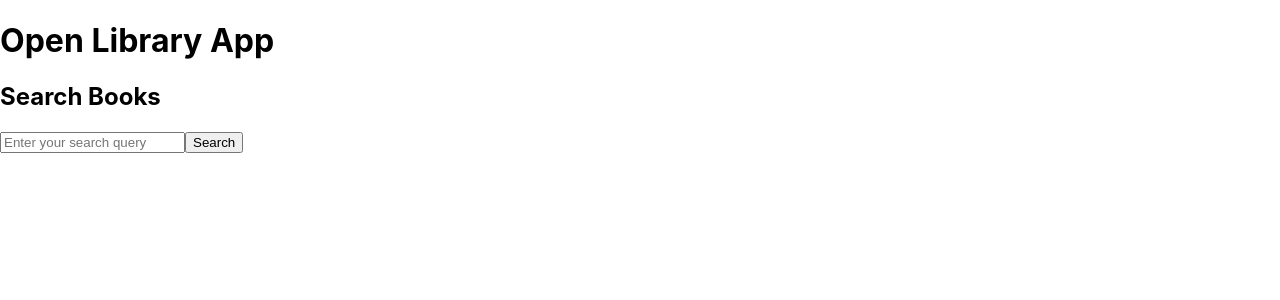
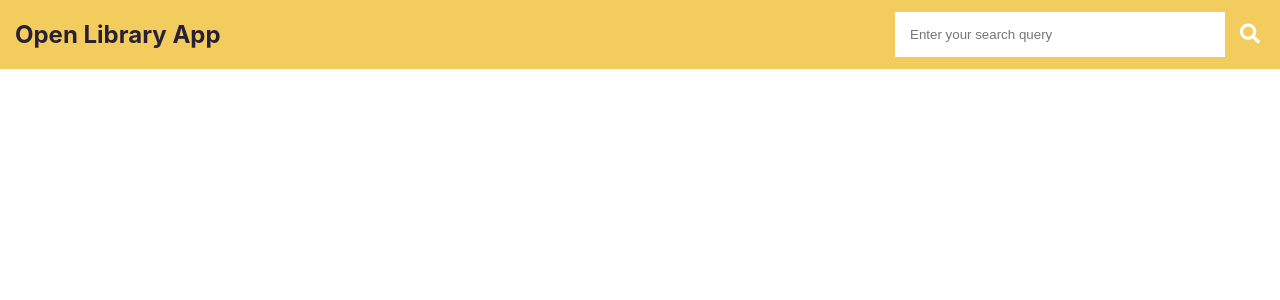
Before and after one commit to philknowles/yellowbookbag, a React (Create React App) app: page / in a window 1280 px wide. Shown: the top 300 px of the page. Built offline with nearby package versions, Linux system fonts and the light colour scheme.

Commit message:
Added color, positioning, and details for the book search

```diff
--- a/public/index.html
+++ b/public/index.html
@@ -25,6 +25,9 @@
       Learn how to configure a non-root public URL by running `npm run build`.
     -->
     <title>React App</title>
+    <link
+      rel="stylesheet" href="https://cdnjs.cloudflare.com/ajax/libs/font-awesome/5.15.1/css/all.min.css"
+    />
   </head>
   <body>
     <noscript>You need to enable JavaScript to run this app.</noscript>
--- a/src/App.js
+++ b/src/App.js
@@ -5,7 +5,6 @@ import BookList from './components/BookList';
 const App = () => {
   return (
     <div>
-      <h1>Open Library App</h1>
       <BookList />
     </div>
   );
--- /dev/null
+++ b/src/components/BookList.css
@@ -0,0 +1,55 @@
+/* BookList.css */
+.book-container {
+  display: flex;
+  flex-direction: column;
+  align-items: center;
+  margin-bottom: 20px; /* Adjust as needed */
+}
+
+.book-info {
+  display: flex;
+  flex-direction: column;
+  align-items: center;
+  margin-bottom: 10px; /* Adjust as needed */
+}
+
+.book-details {
+  flex-grow: 1;
+  margin-top: 20px; /* Adjust as needed */
+}
+
+.book-details button {
+  margin-top: 10px; /* Adjust as needed */
+}
+
+/* Additional styles for better readability */
+ul {
+  list-style: none;
+  padding: 0;
+}
+
+.pagination {
+  display: flex;
+  list-style: none;
+  padding: 0;
+}
+
+.pagination li {
+  margin-right: 5px;
+}
+
+.pagination a {
+  text-decoration: none;
+  color: #333;
+  padding: 5px;
+  border: 1px solid #ccc;
+}
+
+.pagination a:hover {
+  background-color: #eee;
+}
+
+.active a {
+  background-color: #333;
+  color: white;
+}
--- a/src/components/BookList.js
+++ b/src/components/BookList.js
@@ -1,13 +1,19 @@
+// BookList.js
 import React, { useState } from 'react';
 import axios from 'axios';
 import BookDetails from './BookDetails';
+import Modal from './Modal';
+import Navbar from './Navbar';
+import './Modal.css';
+import './BookList.css'; // Import the new CSS file
 
 const BookList = () => {
   const [books, setBooks] = useState([]);
   const [searchTerm, setSearchTerm] = useState('');
   const [selectedBook, setSelectedBook] = useState(null);
   const [currentPage, setCurrentPage] = useState(1);
-  const [itemsPerPage] = useState(5); // Adjust the number of items per page as needed
+  const [itemsPerPage] = useState(5);
+  const [hasSearched, setHasSearched] = useState(false);
 
   const fetchData = async () => {
     try {
@@ -15,17 +21,19 @@ const BookList = () => {
         `https://openlibrary.org/search.json?q=${searchTerm}`
       );
       setBooks(response.data.docs);
-      setCurrentPage(1); // Reset to the first page when a new search is performed
+      setCurrentPage(1);
+      setSelectedBook(null);
+      setHasSearched(true);
     } catch (error) {
       console.error('Error fetching data:', error);
     }
   };
 
-  const handleSearch = (event) => {
+  const handleSearchChange = (event) => {
     setSearchTerm(event.target.value);
   };
 
-  const handleSearchButtonClick = () => {
+  const handleSearchSubmit = () => {
     fetchData();
   };
 
@@ -43,35 +51,49 @@ const BookList = () => {
 
   const paginate = (pageNumber) => {
     setCurrentPage(pageNumber);
+    setSelectedBook(null);
   };
+
+  const noCoverImageUrl = 'https://via.placeholder.com/150x200.png'; // Replace with your actual "no cover" image URL
 
   return (
     <div>
-      <h2>Search Books</h2>
-      <input
-        type="text"
-        id="searchInput"
-        placeholder="Enter your search query"
-        value={searchTerm}
-        onChange={handleSearch}
+      <Navbar
+        searchTerm={searchTerm}
+        onSearchChange={handleSearchChange}
+        onSearchSubmit={handleSearchSubmit}
       />
-      <button onClick={handleSearchButtonClick}>Search</button>
+      {hasSearched && books.length === 0 && (
+        <p>No books found. Please try a different search term.</p>
+      )}
+      {books.length > 0 && (
         <ul>
           {currentBooks.map((book) => (
-          <li key={book.key}>
+            <li key={book.key} className="book-container">
+              <div className="book-info">
                 <h3>{book.title}</h3>
-            {book.cover_i && (
+                <div className="book-details">
+                  {book.cover_i ? (
                     <img
                       src={`http://covers.openlibrary.org/b/id/${book.cover_i}-M.jpg`}
                       alt={`Cover for ${book.title}`}
                     />
+                  ) : (
+                    <img
+                      src={noCoverImageUrl}
+                      alt="No Cover"
+                    />
                   )}
+                  <BookDetails book={book} />
                   <button onClick={() => handleViewDetails(book)}>
                     View Details
                   </button>
+                </div>
+              </div>
             </li>
           ))}
         </ul>
+      )}
       {books.length > itemsPerPage && (
         <nav>
           <ul className="pagination">
@@ -91,12 +113,6 @@ const BookList = () => {
           </ul>
         </nav>
       )}
-      {selectedBook && (
-        <div>
-          <BookDetails book={selectedBook} />
-          <button onClick={handleCloseDetails}>Close Details</button>
-        </div>
-      )}
     </div>
   );
 };
--- /dev/null
+++ b/src/components/Modal.css
@@ -0,0 +1,35 @@
+/* Modal.css */
+.modal {
+  display: none;
+  position: fixed;
+  top: 0;
+  left: 0;
+  width: 100%;
+  height: 100%;
+  background-color: rgba(0, 0, 0, 0.7);
+}
+
+.modal-content {
+  position: absolute;
+  top: 50%;
+  left: 50%;
+  transform: translate(-50%, -50%);
+  background-color: #fff;
+  padding: 20px;
+  border-radius: 8px;
+  max-width: 80%;
+  max-height: 80%;
+  overflow-y: auto;
+}
+
+.close {
+  position: absolute;
+  top: 10px;
+  right: 10px;
+  font-size: 20px;
+  cursor: pointer;
+}
+
+.modal.open {
+  display: block;
+}
--- /dev/null
+++ b/src/components/Modal.js
@@ -0,0 +1,17 @@
+// Modal.js
+import React from 'react';
+
+const Modal = ({ isOpen, handleClose, children }) => {
+  return (
+    <div className={`modal ${isOpen ? 'open' : ''}`}>
+      <div className="modal-content">
+        <span className="close" onClick={handleClose}>
+          &times;
+        </span>
+        {children}
+      </div>
+    </div>
+  );
+};
+
+export default Modal;
--- /dev/null
+++ b/src/components/Navbar.css
@@ -0,0 +1,34 @@
+/* Navbar.css */
+.navbar {
+  display: flex;
+  justify-content: space-between;
+  align-items: center;
+  background-color: #F2CD5D;
+  padding: 0 15px;
+  color: #2A2036;
+}
+
+.navbar-title {
+  font-size: 1rem;
+}
+
+.navbar-search {
+  display: flex;
+  align-items: center;
+}
+
+.navbar-search input {
+  width: 300px; /* Adjust the width as needed */
+  margin-right: 10px;
+  padding: 15px;
+  border:0;
+}
+
+.navbar-search button {
+  padding: 5px 5px;
+  background-color: transparent;
+  color: white;
+  border: 0;
+  cursor: pointer;
+  font-size:20px;
+}
--- /dev/null
+++ b/src/components/Navbar.js
@@ -0,0 +1,27 @@
+// Navbar.js
+import React from 'react';
+import './Navbar.css';
+
+const Navbar = ({ searchTerm, onSearchChange, onSearchSubmit }) => {
+  return (
+    <nav className="navbar">
+      <div className="navbar-title">
+        <h2>Open Library App</h2>
+      </div>
+      <div className="navbar-search">
+        <input
+          type="text"
+          id="searchInput"
+          placeholder="Enter your search query"
+          value={searchTerm}
+          onChange={onSearchChange}
+        />
+        <button onClick={onSearchSubmit}>
+          <i className="fas fa-search"></i> {/* Magnifying glass icon */}
+        </button>
+      </div>
+    </nav>
+  );
+};
+
+export default Navbar;
```
Lines whose indentation alone changed are shown as unchanged.
